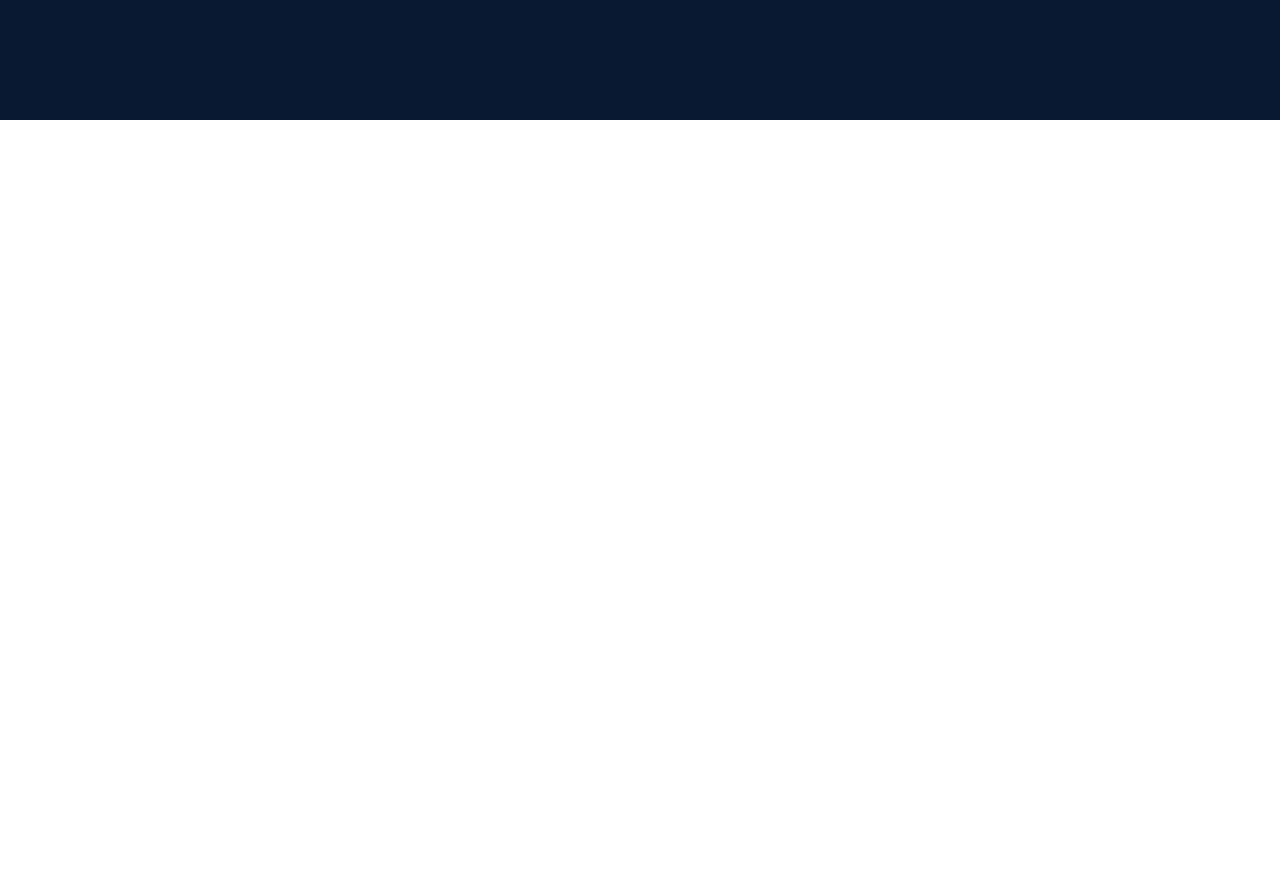
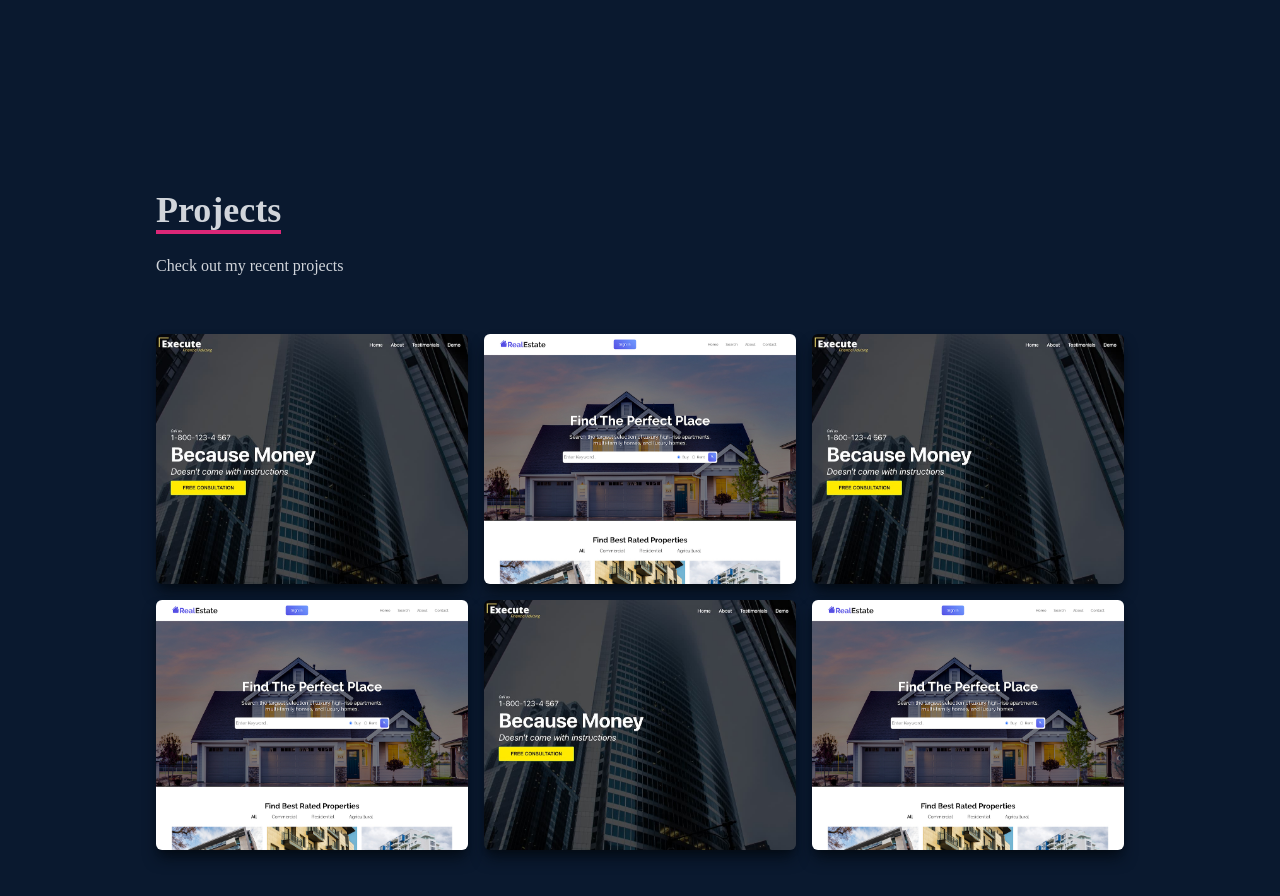
Before and after one commit to gyansarowar/Portfolio, a React (Vite) app: page / in a window 1280 px wide. Shown: the part 2280-3176 px from the top of the page. Before the commit the page ends 2400 px from the top, so only its background shows below. Built offline with nearby package versions, Linux system fonts and the light colour scheme.

Commit message:
Projects.jsx added

```diff
--- a/src/App.jsx
+++ b/src/App.jsx
@@ -1,6 +1,7 @@
 import About from "./components/About";
 import Home from "./components/Home";
 import Navbar from "./components/Navbar";
+import Projects from "./components/Projects";
 import Skills from "./components/Skills";
 
 function App() {
@@ -10,6 +11,7 @@
       <Home />
       <About />
       <Skills />
+      <Projects/>
     </>
   );
 }
--- a/src/components/Projects.jsx
+++ b/src/components/Projects.jsx
@@ -1,9 +1,165 @@
-import React from 'react'
-
+import React from "react";
+import WorkImg from "../assets/projects/workImg.jpeg";
+import realEstate from "../assets/projects/realestate.jpg";
 const Projects = () => {
   return (
-    <div>Projects</div>
-  )
-}
+    <div
+      name="Projects"
+      className="bg-[#0a192f] w-full md:h-screen text-gray-300 "
+    >
+      <div className=" max-w-[1000px] mx-auto p-4 flex flex-col justify-center w-full h-full">
+        <div className=" pb-8">
+          <p className=" text-4xl font-bold inline border-b-4  border-pink-600">
+            Projects
+          </p>
+          <p className=" py-6">Check out my recent projects</p>
+        </div>
 
-export default Projects
+        {/*Projects outer container */}
+        <div className=" grid sm:grid-cols-2 md:grid-cols-3 gap-4">
+          {/*CARD Container */}
+          <div
+            style={{ backgroundImage: `url(${WorkImg})` }}
+            className=" shadow-lg shadow-[#040c16] group container rounded-md flex justify-center items-center mx-auto content-div "
+          >
+            {/*Hover Effects */}
+            <div className=" opacity-0 group-hover:opacity-100">
+              <span className=" text-2xl font-bold text-white tracking-wider">
+                React JS Application
+              </span>
+              <div className=" pt-8 text-center">
+                <a href="/">
+                  <button className=" text-center rounded-lg px-4 py-3 m-2 bg-white text-gray-700 font-bold text-lg">
+                    Demo
+                  </button>
+                </a>
+                <a href="/">
+                  <button className=" text-center rounded-lg px-4 py-3 m-2 bg-white text-gray-700 font-bold text-lg">
+                    Code
+                  </button>
+                </a>
+              </div>
+            </div>
+          </div>
+          <div
+            style={{ backgroundImage: `url(${realEstate})` }}
+            className=" shadow-lg shadow-[#040c16] group container rounded-md flex justify-center items-center mx-auto content-div "
+          >
+            {/*Hover Effects */}
+            <div className=" opacity-0 group-hover:opacity-100">
+              <span className=" text-2xl font-bold text-white tracking-wider">
+                React JS Application
+              </span>
+              <div className=" pt-8 text-center">
+                <a href="/">
+                  <button className=" text-center rounded-lg px-4 py-3 m-2 bg-white text-gray-700 font-bold text-lg">
+                    Demo
+                  </button>
+                </a>
+                <a href="/">
+                  <button className=" text-center rounded-lg px-4 py-3 m-2 bg-white text-gray-700 font-bold text-lg">
+                    Code
+                  </button>
+                </a>
+              </div>
+            </div>
+          </div>
+          <div
+            style={{ backgroundImage: `url(${WorkImg})` }}
+            className=" shadow-lg shadow-[#040c16] group container rounded-md flex justify-center items-center mx-auto content-div "
+          >
+            {/*Hover Effects */}
+            <div className=" opacity-0 group-hover:opacity-100">
+              <span className=" text-2xl font-bold text-white tracking-wider">
+                React JS Application
+              </span>
+              <div className=" pt-8 text-center">
+                <a href="/">
+                  <button className=" text-center rounded-lg px-4 py-3 m-2 bg-white text-gray-700 font-bold text-lg">
+                    Demo
+                  </button>
+                </a>
+                <a href="/">
+                  <button className=" text-center rounded-lg px-4 py-3 m-2 bg-white text-gray-700 font-bold text-lg">
+                    Code
+                  </button>
+                </a>
+              </div>
+            </div>
+          </div>
+          <div
+            style={{ backgroundImage: `url(${realEstate})` }}
+            className=" shadow-lg shadow-[#040c16] group container rounded-md flex justify-center items-center mx-auto content-div "
+          >
+            {/*Hover Effects */}
+            <div className=" opacity-0 group-hover:opacity-100">
+              <span className=" text-2xl font-bold text-white tracking-wider">
+                React JS Application
+              </span>
+              <div className=" pt-8 text-center">
+                <a href="/">
+                  <button className=" text-center rounded-lg px-4 py-3 m-2 bg-white text-gray-700 font-bold text-lg">
+                    Demo
+                  </button>
+                </a>
+                <a href="/">
+                  <button className=" text-center rounded-lg px-4 py-3 m-2 bg-white text-gray-700 font-bold text-lg">
+                    Code
+                  </button>
+                </a>
+              </div>
+            </div>
+          </div>
+          <div
+            style={{ backgroundImage: `url(${WorkImg})` }}
+            className=" shadow-lg shadow-[#040c16] group container rounded-md flex justify-center items-center mx-auto content-div "
+          >
+            {/*Hover Effects */}
+            <div className=" opacity-0 group-hover:opacity-100">
+              <span className=" text-2xl font-bold text-white tracking-wider">
+                React JS Application
+              </span>
+              <div className=" pt-8 text-center">
+                <a href="/">
+                  <button className=" text-center rounded-lg px-4 py-3 m-2 bg-white text-gray-700 font-bold text-lg">
+                    Demo
+                  </button>
+                </a>
+                <a href="/">
+                  <button className=" text-center rounded-lg px-4 py-3 m-2 bg-white text-gray-700 font-bold text-lg">
+                    Code
+                  </button>
+                </a>
+              </div>
+            </div>
+          </div>
+          <div
+            style={{ backgroundImage: `url(${realEstate})` }}
+            className=" shadow-lg shadow-[#040c16] group container rounded-md flex justify-center items-center mx-auto content-div "
+          >
+            {/*Hover Effects */}
+            <div className=" opacity-0 group-hover:opacity-100">
+              <span className=" text-2xl font-bold text-white tracking-wider">
+                React JS Application
+              </span>
+              <div className=" pt-8 text-center">
+                <a href="/">
+                  <button className=" text-center rounded-lg px-4 py-3 m-2 bg-white text-gray-700 font-bold text-lg">
+                    Demo
+                  </button>
+                </a>
+                <a href="/">
+                  <button className=" text-center rounded-lg px-4 py-3 m-2 bg-white text-gray-700 font-bold text-lg">
+                    Code
+                  </button>
+                </a>
+              </div>
+            </div>
+          </div>
+        </div>
+      </div>
+    </div>
+  );
+};
+
+export default Projects;
--- a/src/index.css
+++ b/src/index.css
@@ -2,14 +2,29 @@
 @tailwind components;
 @tailwind utilities;
 
-@import url('https://fonts.googleapis.com/css2?family=Raleway:wght@300;400;500;600;700;800;900&display=swap');
+@import url("https://fonts.googleapis.com/css2?family=Raleway:wght@300;400;500;600;700;800;900&display=swap");
 
-@layer base{
-    body{
-        @apply font-[Raleway];
-    }
-    li{
-        @apply px-4;
-        @apply cursor-pointer;
-    }
+@layer base {
+  body {
+    @apply font-[Raleway];
+  }
+  li {
+    @apply px-4;
+    @apply cursor-pointer;
+  }
 }
+.content-div {
+  background-repeat: no repeat;
+  background-size: cover;
+  background-position: center;
+  height: 250px;
+}
+.content-div:hover {
+  background-image: linear-gradient(
+    to right,
+    rgba(112, 157, 255, 0.8),hsla(242, 74%, 61%, 0.8)
+  )!important;
+}
+/* .content-div:hover{
+    background-image:linear-gradient(to right ,red, blue);
+} */
```
